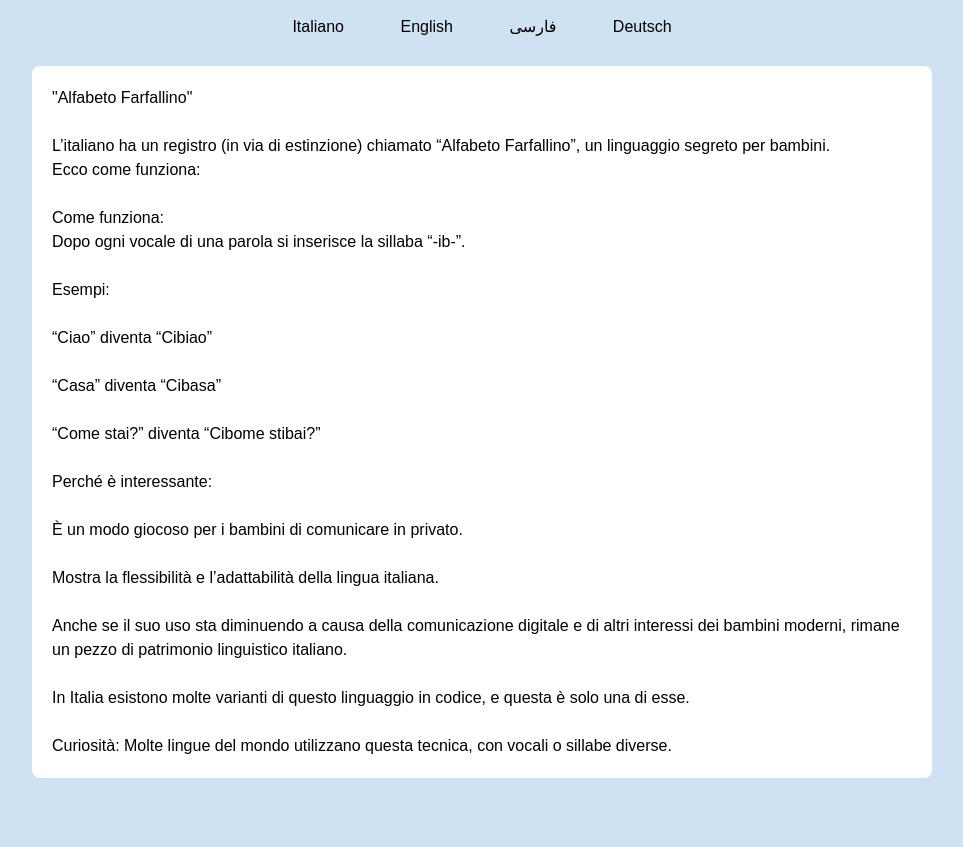
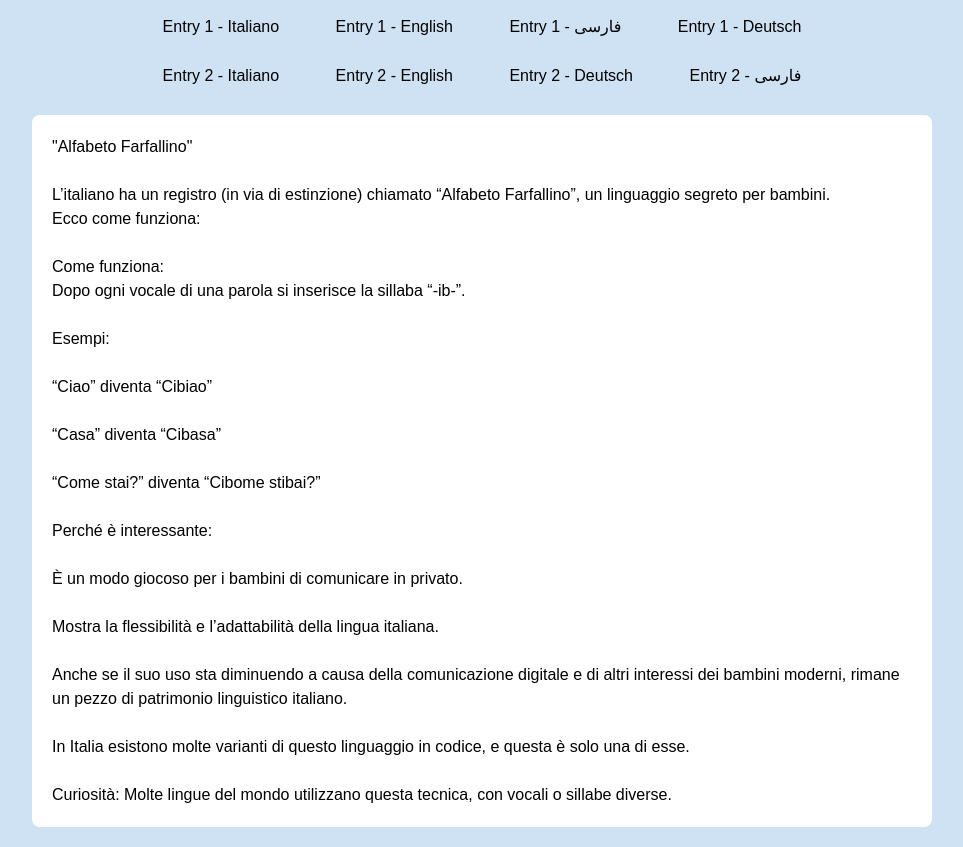
Before and after one commit to aav90/daily-journal, a plain HTML site: page index.html in a window 1280 px wide. Shown: the part 93-940 px from the top of the page, without its empty margins (158-1121 px from the left). Before the commit the page ends 891 px from the top, so only its background shows below. Drawn offline with Linux system fonts and the light colour scheme.

Commit message:
Update index.html

```diff
--- a/index.html
+++ b/index.html
@@ -19,6 +19,9 @@
   .buttons {
     text-align: center;
     margin-bottom: 20px;
+  }
+  .button-group { /* New class for grouping buttons */
+    margin-bottom: 10px; /* Space between groups */
   }
   button {
     background-color: #cfe2f3;
@@ -47,17 +50,26 @@
 <h1>Daily Journal — Learniamo</h1>
 
 <div class="buttons">
-  <button onclick="showStory('it')">Italiano</button>
-  <button onclick="showStory('en')">English</button>
-  <button onclick="showStory('fa')">فارسی</button>
-  <button onclick="showStory('de')">Deutsch</button>
+  <div class="button-group">
+    <button onclick="showStory('entry1_it')">Entry 1 - Italiano</button>
+    <button onclick="showStory('entry1_en')">Entry 1 - English</button>
+    <button onclick="showStory('entry1_fa')">Entry 1 - فارسی</button>
+    <button onclick="showStory('entry1_de')">Entry 1 - Deutsch</button>
+  </div>
+  <div class="button-group">
+    <button onclick="showStory('entry2_it')">Entry 2 - Italiano</button>
+    <button onclick="showStory('entry2_en')">Entry 2 - English</button>
+    <button onclick="showStory('entry2_de')">Entry 2 - Deutsch</button>
+    <button onclick="showStory('entry2_fa')">Entry 2 - فارسی</button>
+  </div>
 </div>
 
 <div id="story"></div>
 
 <script>
 const stories = {
-  it: `"Alfabeto Farfallino"
+  // First Journal Entry: "Alfabeto Farfallino"
+  entry1_it: `"Alfabeto Farfallino"
 
 L’italiano ha un registro (in via di estinzione) chiamato “Alfabeto Farfallino”, un linguaggio segreto per bambini.
 Ecco come funziona:
@@ -86,7 +98,7 @@ In Italia esistono molte varianti di questo linguaggio in codice, e questa è so
 Curiosità: Molte lingue del mondo utilizzano questa tecnica, con vocali o sillabe diverse.
 `,
 
-  en: `"Alfabeto Farfallino"
+  entry1_en: `"Alfabeto Farfallino"
 
 Italian has a (dying) register of language called "Alfabeto Farfallino", a secret code language for children.
 Here's how it works:
@@ -115,7 +127,7 @@ There are many variations of this code language in Italy, and this is just one o
 Fun fact: Many languages worldwide use this technique with different vowels or syllables.
 `,
 
-  fa: `"الفبای پروانه‌ای"
+  entry1_fa: `"الفبای پروانه‌ای"
 
 زبان ایتالیایی یک زبان مخفی و بازیگوش برای کودکان دارد به نام "الفبای پروانه‌ای".
 طرز کارش این است:
@@ -144,7 +156,7 @@ Fun fact: Many languages worldwide use this technique with different vowels or s
 نکته جالب: بسیاری از زبان‌های دنیا از این روش با سیلاب‌ها یا حروف صدادار متفاوت استفاده می‌کنند.
 `,
 
-  de: `"Alfabeto Farfallino"
+  entry1_de: `"Alfabeto Farfallino"
 
 Italienisch hat ein (vom Aussterben bedrohtes) Sprachregister namens "Alfabeto Farfallino", eine geheime Kindersprache.
 So funktioniert es:
@@ -171,15 +183,36 @@ Obwohl seine Verwendung aufgrund der digitalen Kommunikation und anderer Interes
 Es gibt viele Varianten dieser Codesprache in Italien, und dies ist nur eine davon.
 
 Fun Fact: Viele Sprachen weltweit verwenden diese Technik mit verschiedenen Vokalen oder Silben.
+`,
+
+  // Second Journal Entry: "Nonna Rosa"
+  entry2_it: `🇮🇹 Italiano
+
+In un piccolo villaggio in Toscana viveva una nonna di nome Rosa, famosa per la sua pasta fatta in casa. Ma Rosa non era solo una cuoca: era anche la “maestra segreta” di italiano per i turisti curiosi. Raccontava loro che in Italia esistono più di 30 dialetti diversi e che la parola “ciao” in realtà deriva dal veneziano “s-ciào”, che significa “sono il tuo servo”. Un giorno arrivò un ragazzo tedesco che voleva imparare l’italiano per capire le canzoni di Andrea Bocelli. Rosa gli spiegò che l’italiano standard deriva soprattutto dal toscano, grazie a scrittori come Dante, Petrarca e Boccaccio. Alla fine della sua vacanza, il ragazzo non solo parlava un po’ di italiano, ma conosceva anche la differenza tra “gnocchi” e “gnocca” — e rideva ogni volta che lo raccontava.
+`,
+
+  entry2_en: `🇬🇧 English
+
+In a small village in Tuscany lived a grandmother named Rosa, famous for her homemade pasta. But Rosa wasn’t just a cook: she was also the “secret teacher” of Italian for curious tourists. She would tell them that in Italy there are more than 30 different dialects, and that the word “ciao” actually comes from the Venetian “s-ciào,” meaning “I am your servant.” One day, a German boy arrived wanting to learn Italian to understand Andrea Bocelli’s songs. Rosa explained that standard Italian comes mainly from Tuscan, thanks to writers like Dante, Petrarch, and Boccaccio. By the end of his vacation, the boy not only spoke some Italian but also knew the difference between “gnocchi” and “gnocca” — and laughed every time he told the story.
+`,
+
+  entry2_de: `🇩🇪 Deutsch
+
+In einem kleinen Dorf in der Toskana lebte eine Großmutter namens Rosa, berühmt für ihre hausgemachte Pasta. Aber Rosa war nicht nur eine Köchin: Sie war auch die „geheime Lehrerin“ für neugierige Touristen. Sie erzählte ihnen, dass es in Italien mehr als 30 verschiedene Dialekte gibt und dass das Wort „ciao“ eigentlich aus dem Venezianischen „s-ciào“ stammt, was „Ich bin dein Diener“ bedeutet. Eines Tages kam ein deutscher Junge, der Italienisch lernen wollte, um die Lieder von Andrea Bocelli zu verstehen. Rosa erklärte ihm, dass das Standarditalienisch hauptsächlich aus dem Toskanischen stammt, dank Schriftstellern wie Dante, Petrarca und Boccaccio. Am Ende seines Urlaubs sprach der Junge nicht nur ein bisschen Italienisch, sondern kannte auch den Unterschied zwischen „Gnocchi“ und „Gnocca“ — und lachte jedes Mal, wenn er die Geschichte erzählte.
+`,
+
+  entry2_fa: `🇮🇷 فارسی
+
+در یک روستای کوچک در توسکانی، مادربزرگی به نام روزا زندگی می‌کرد که به خاطر پاستای خانگی‌اش مشهور بود. اما روزا فقط یک آشپز نبود؛ او «معلم مخفی» زبان ایتالیایی برای گردشگران کنجکاو هم بود. او برایشان تعریف می‌کرد که در ایتالیا بیش از ۳۰ گویش مختلف وجود دارد و کلمه‌ی «چائو» در واقع از واژه‌ی ونیزی «s-ciào» می‌آید که به معنی «من خدمتگزار تو هستم» است. یک روز پسر آلمانی‌ای آمد که می‌خواست ایتالیایی یاد بگیرد تا بتواند ترانه‌های آندره‌آ بوچلی را بفهمد. روزا برایش توضیح داد که ایتالیایی معیار بیشتر از زبان توسکانی گرفته شده، به لطف نویسندگانی چون دانته، پترارکا و بوکاچو. در پایان تعطیلات، آن پسر نه تنها کمی ایتالیایی صحبت می‌کرد، بلکه فرق بین «گنوکی» و «گنوکا» را هم فهمیده بود — و هر بار که این ماجرا را تعریف می‌کرد با خنده همراه بود.
 `
 };
 
-function showStory(lang) {
-  document.getElementById('story').textContent = stories[lang];
+function showStory(key) {
+  document.getElementById('story').textContent = stories[key];
 }
 
-// پیش‌فرض: ایتالیایی
-showStory('it');
+// Default: Show the first Italian entry from Entry 1 when the page loads
+showStory('entry1_it');
 </script>
 
 </body>
```
